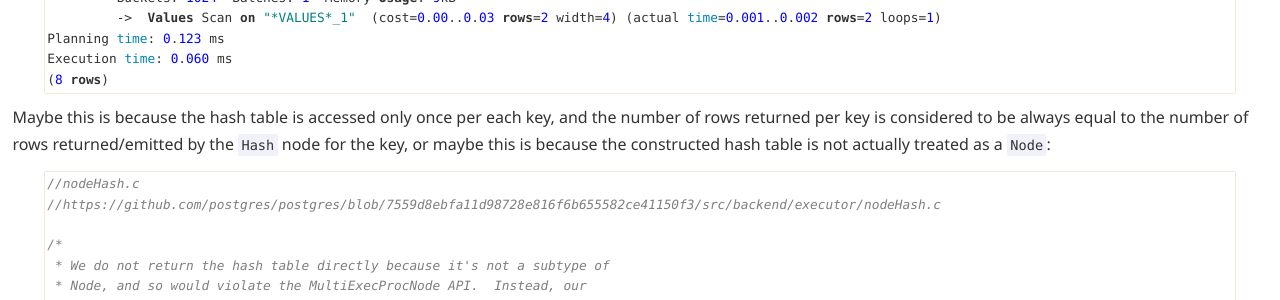
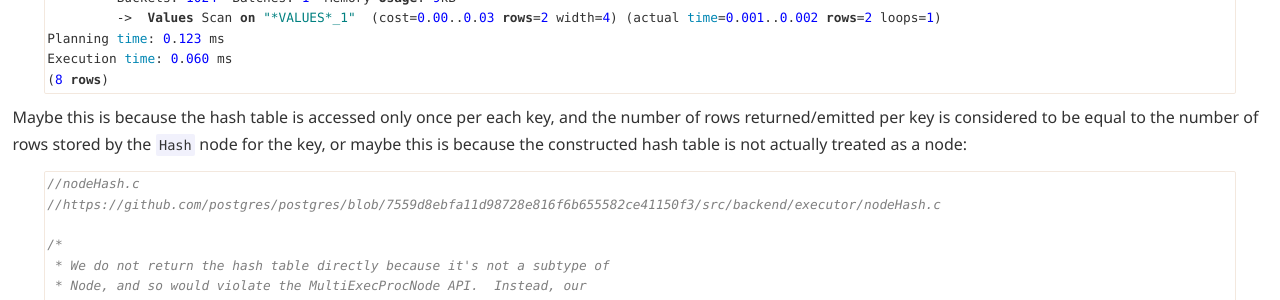
Before and after one commit to stIncMale/stincmale.github.io, a Jekyll site: the page built from _posts/2020-09-20-postgresql-explain-analyze-actual-rows.markdown, in a window 1280 px wide. Shown: the part 3506-3806 px from the top of the page. Built offline with Jekyll 4.4.1, drawn with Linux system fonts in a browser that asks for light colours.

Commit message:
Update blog/postgresql-explain-analyze-actual-rows

````diff
--- a/_posts/2020-09-20-postgresql-explain-analyze-actual-rows.markdown
+++ b/_posts/2020-09-20-postgresql-explain-analyze-actual-rows.markdown
@@ -199,9 +199,9 @@ Execution time: 0.060 ms
 (8 rows)
 ```
 
-Maybe this is because the hash table is accessed only once per each key, and the number of rows returned per key is considered to be always equal
-to the number of rows returned/emitted by the `Hash` node for the key,
-or maybe this is because the constructed hash table is not actually treated as a `Node`:
+Maybe this is because the hash table is accessed only once per each key, and the number of rows returned/emitted per key
+is considered to be equal to the number of rows stored by the `Hash` node for the key,
+or maybe this is because the constructed hash table is not actually treated as a node:
 
 ```c
 //nodeHash.c
````
Also changed, not shown: other parts of _posts/2020-09-20-postgresql-explain-analyze-actual-rows.markdown (+1 -1 lines).
